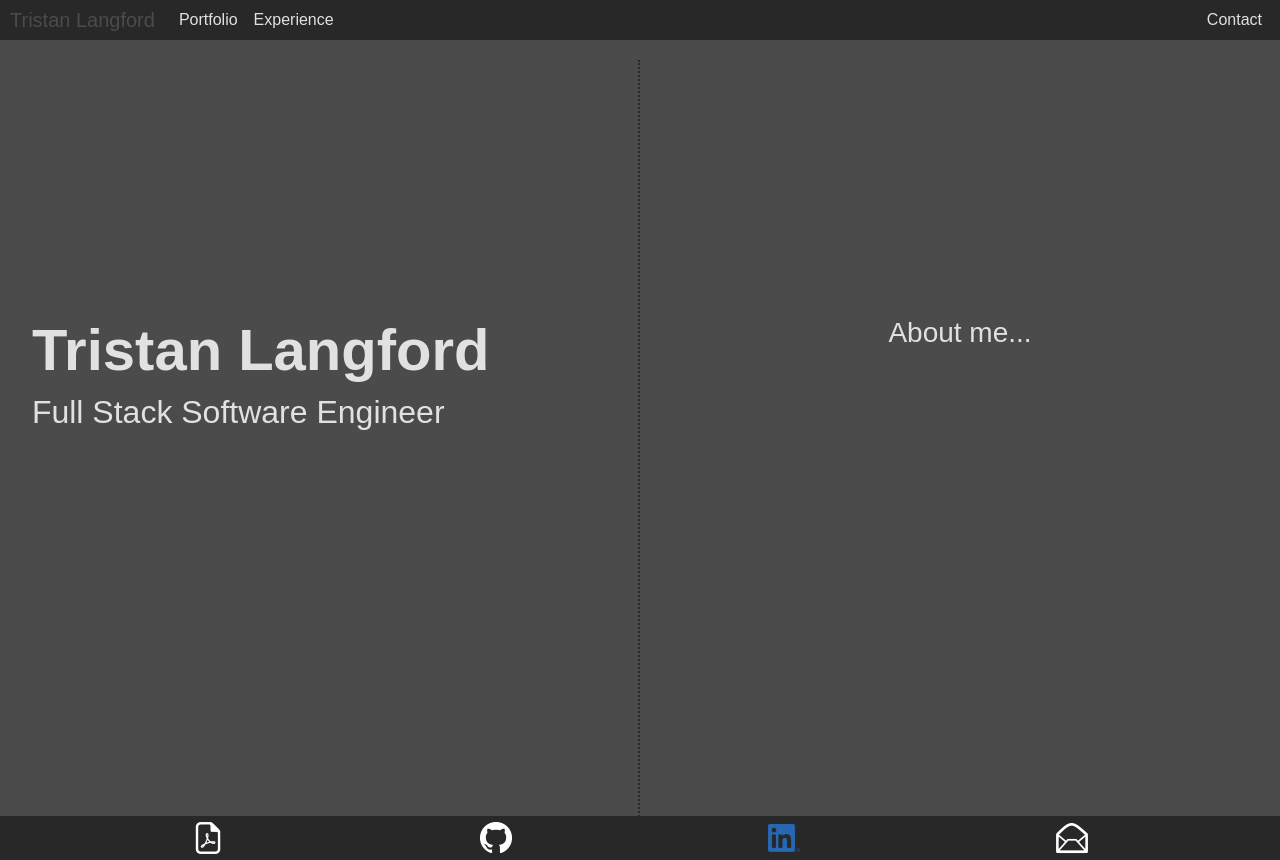
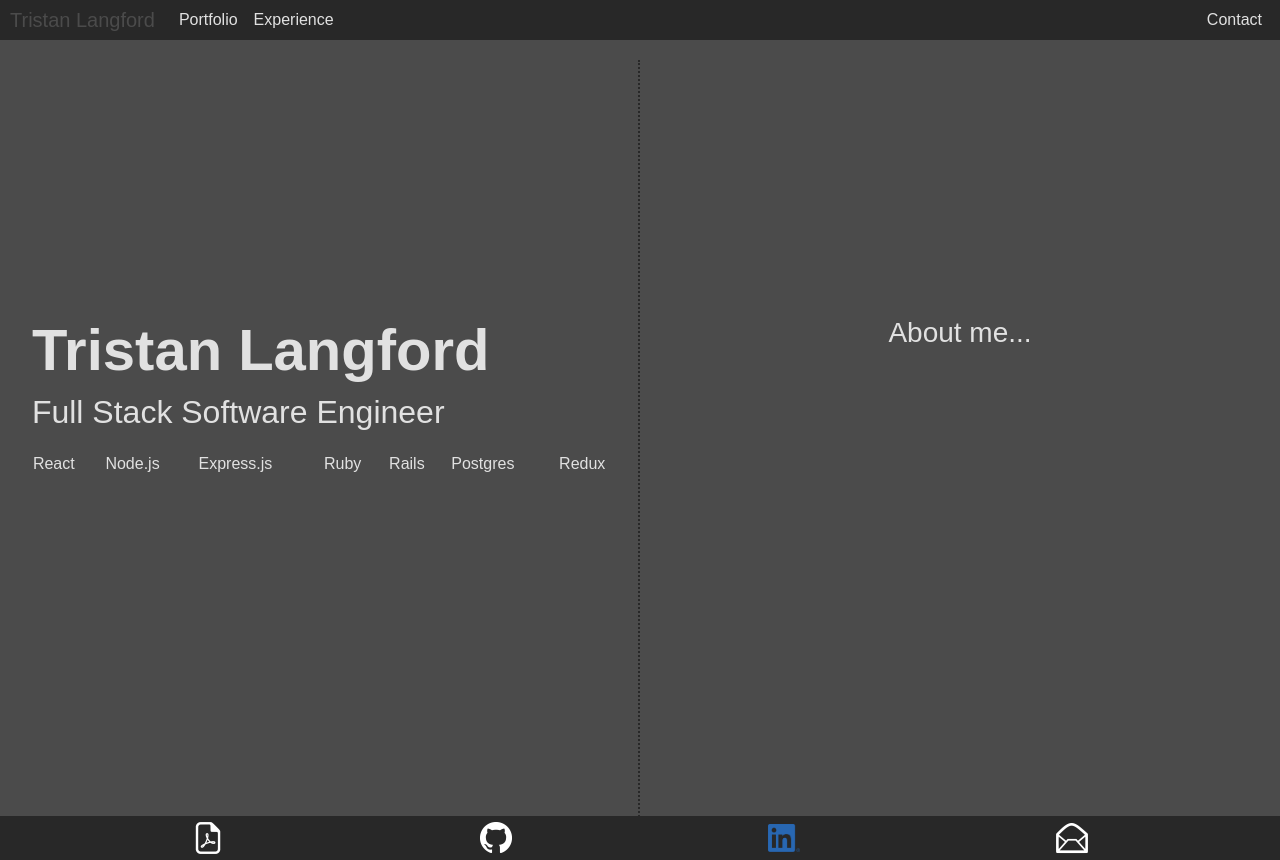
Before and after one commit to tristanlangford/react-tristan-langford, a React (Create React App) app: page / in a window 1280 px wide. Built offline with nearby package versions, Linux system fonts and the light colour scheme.

Commit message:
github new tab

```diff
--- a/src/components/contact/contact.jsx
+++ b/src/components/contact/contact.jsx
@@ -12,7 +12,7 @@ export default function Contact() {
                 LinkedIn: <a className="contact-link" href="https://www.linkedin.com/in/tristan-langford-61711a70/" target="_blank">Tristan Langford</a>
             </li>
             <li>
-                Github: <a className="contact-link" href="https://github.com/tristanlangford">tristanlangford</a>
+                Github: <a className="contact-link" href="https://github.com/tristanlangford" target="_blank">tristanlangford</a>
             </li>
             <li>
                 <a className="contact-link" href="/images/TRISTAN_LANGFORD_CV.pdf" download>Download a copy of my CV </a>
--- a/src/components/home/home.css
+++ b/src/components/home/home.css
@@ -89,3 +89,9 @@
     transform: translateY(70px);
     -webkit-transform: translateY(70px);
   }
+
+  .tech-table {
+    margin-top: 20px;
+    width: 100%;
+    text-align: left;
+  }
--- a/src/components/home/home.jsx
+++ b/src/components/home/home.jsx
@@ -8,6 +8,17 @@ export default function Home() {
             <div className="home-title">
                 <h1>Tristan Langford</h1>
                 <h2>Full Stack Software Engineer</h2>
+                <table className="tech-table">
+                    <tr>
+                        <td>React</td>
+                        <td>Node.js</td>
+                        <td>Express.js</td>
+                        <td>Ruby</td>
+                        <td>Rails</td>
+                        <td>Postgres</td>
+                        <td>Redux</td>
+                    </tr>
+                </table>
             </div>
         </div>
     <div className="home-right">
```
